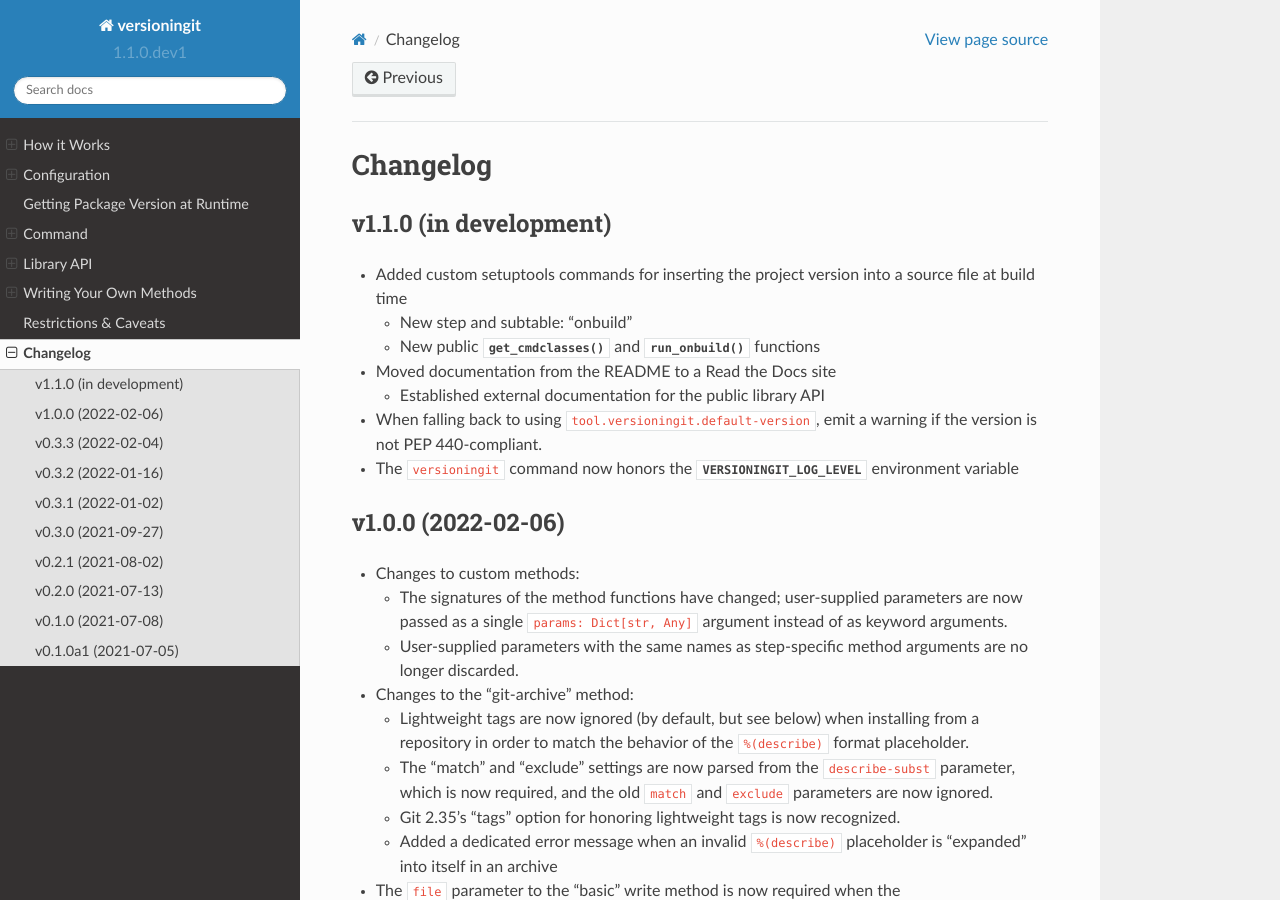
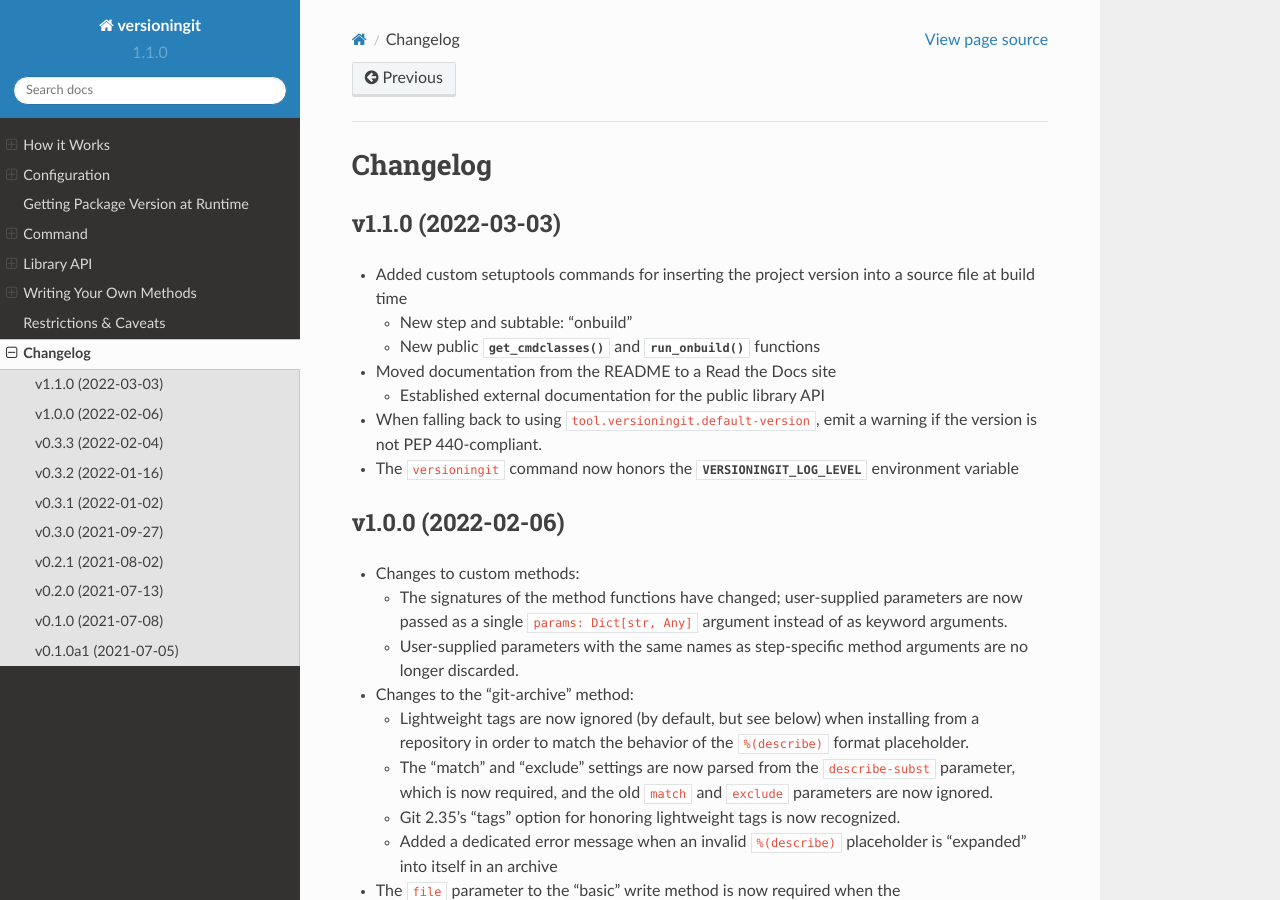
Before and after one commit to jwodder/versioningit, a Sphinx documentation site: the page built from docs/changelog.rst, in a window 1280 px wide and 900 px high. Built offline with Sphinx 7.4.7 and the Read the Docs theme 2.0.0, drawn with Linux system fonts in a browser that asks for light colours.

Commit message:
v1.1.0 — "onbuild" step
- Added custom setuptools commands for inserting the project version into a source file at build time
    - New step and subtable: "onbuild"
    - New public `get_cmdclasses()` and `run_onbuild()` functions
- Moved documentation from the README to a Read the Docs site
    - Established external documentation for the public library API
- When falling back to using `tool.versioningit.default-version`, emit a warning if the version is not PEP 440-compliant.
- The `versioningit` command now honors the `VERSIONINGIT_LOG_LEVEL` environment variable

```diff
--- a/CHANGELOG.md
+++ b/CHANGELOG.md
@@ -1,5 +1,5 @@
-v1.1.0 (in development)
------------------------
+v1.1.0 (2022-03-03)
+-------------------
 - Added custom setuptools commands for inserting the project version into a
   source file at build time
     - New step and subtable: "onbuild"
--- a/docs/changelog.rst
+++ b/docs/changelog.rst
@@ -3,8 +3,8 @@
 Changelog
 =========
 
-v1.1.0 (in development)
------------------------
+v1.1.0 (2022-03-03)
+-------------------
 - Added custom setuptools commands for inserting the project version into a
   source file at build time
 
--- a/src/versioningit/__init__.py
+++ b/src/versioningit/__init__.py
@@ -38,7 +38,7 @@ Visit <https://github.com/jwodder/versioningit> or
 <https://versioningit.rtfd.io> for more information.
 """
 
-__version__ = "1.1.0.dev1"
+__version__ = "1.1.0"
 __author__ = "John Thorvald Wodder II"
 __author_email__ = "versioningit@varonathe.org"
 __license__ = "MIT"
```
